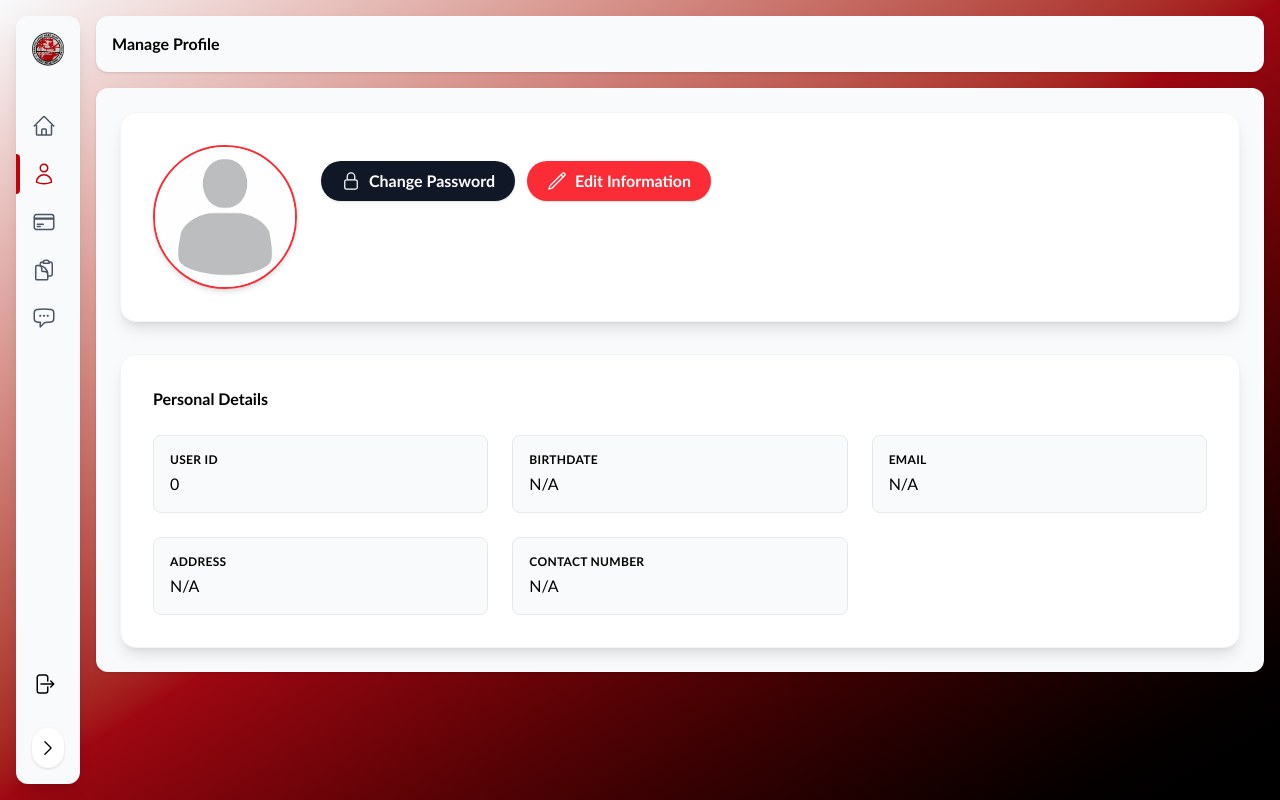
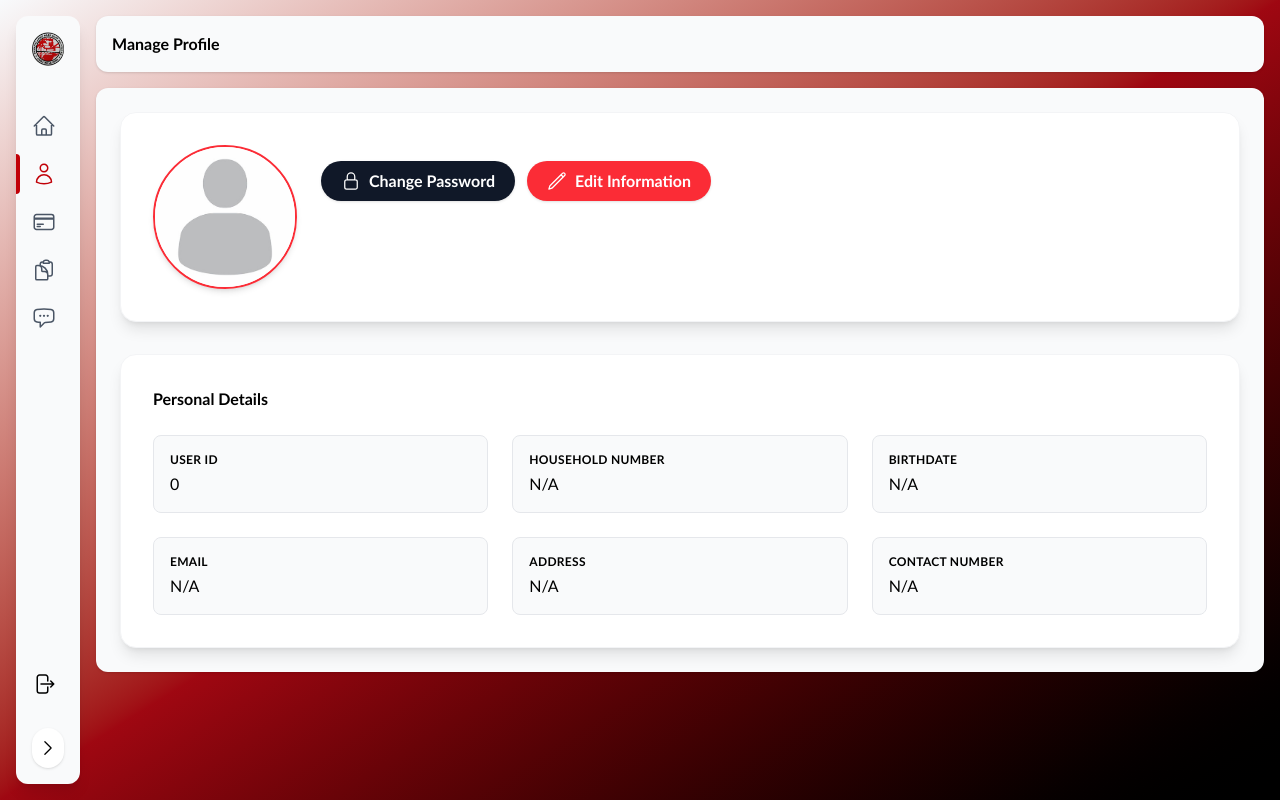
Before and after one commit to mauiestraduuuh/barangay-niugan, a Next.js app: page /dash-front/resident in a window 1280 px wide. Built offline with nearby package versions, Linux system fonts and the light colour scheme.

Commit message:
displays household_number

```diff
--- a/app/dash-front/resident/page.tsx
+++ b/app/dash-front/resident/page.tsx
@@ -32,7 +32,9 @@ interface ResidentProfile {
   contact_no?: string;
   email?: string;
   photo_url?: string;
+  household_number?: string;
 }
+
 
 // Loading Spinner Component
 const LoadingSpinner = ({ size = "md" }: { size?: "sm" | "md" | "lg" }) => {
@@ -588,13 +590,11 @@ const updateProfile = async () => {
 
                   <div className="bg-white shadow-lg rounded-2xl p-8 border border-gray-100">
                     <h3 className="text-large font-semibold text-black mb-6">Personal Details</h3>
-                    <div className="grid grid-cols-1 sm:grid-cols-2 lg:grid-cols-3 gap-6">
+                   <div className="grid grid-cols-1 sm:grid-cols-2 lg:grid-cols-3 gap-6">
                       {[
                         { label: "User ID", value: profile.user_id },
-                        {
-                          label: "Birthdate",
-                          value: profile.birthdate ? profile.birthdate.split("T")[0] : "N/A"
-                        },
+                        { label: "Household Number", value: profile.household_number || "N/A" }, // <-- added
+                        { label: "Birthdate", value: profile.birthdate ? profile.birthdate.split("T")[0] : "N/A" },
                         { label: "Email", value: profile.email || "N/A" },
                         { label: "Address", value: profile.address || "N/A" },
                         { label: "Contact Number", value: profile.contact_no || "N/A" },
```
